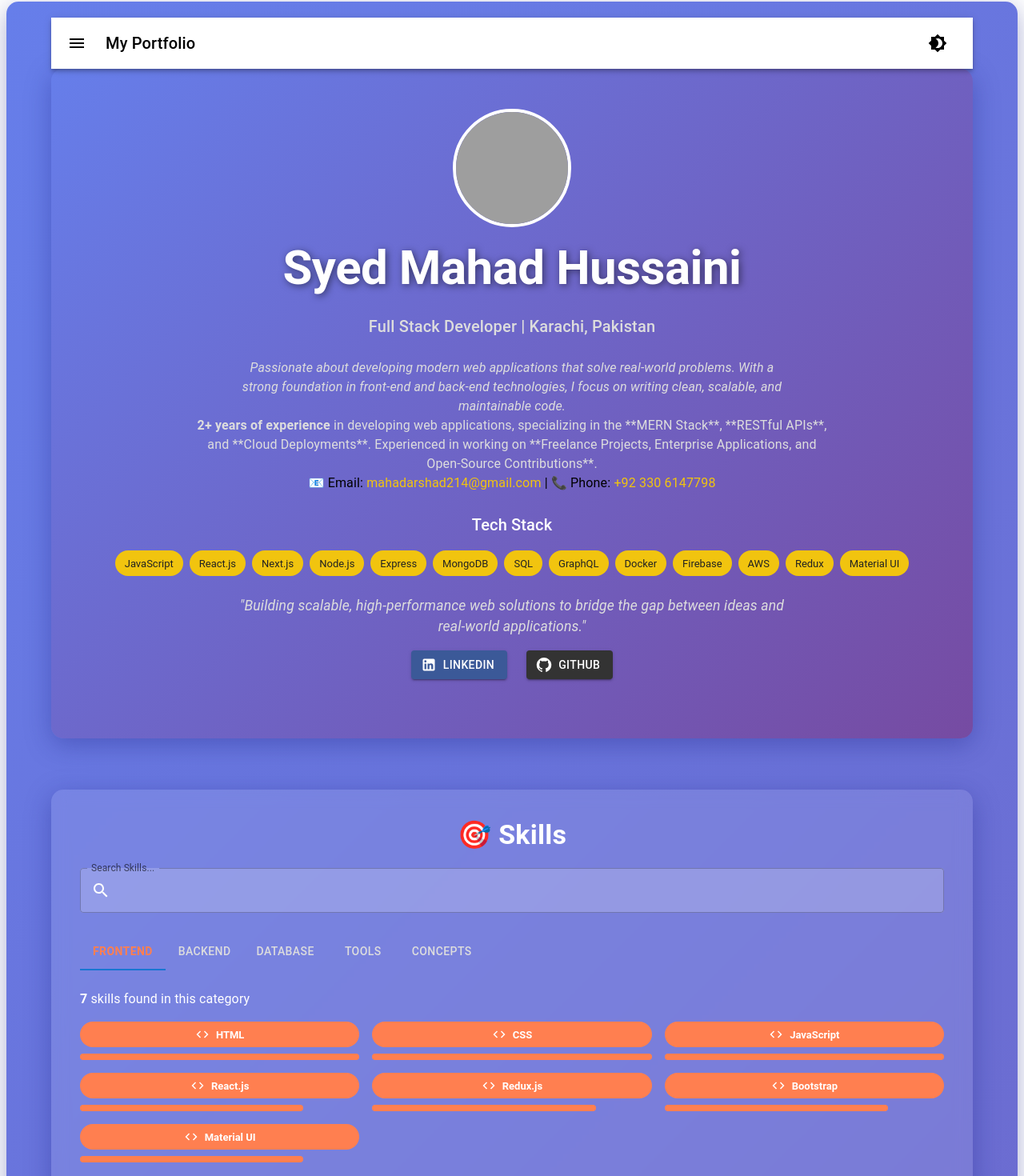
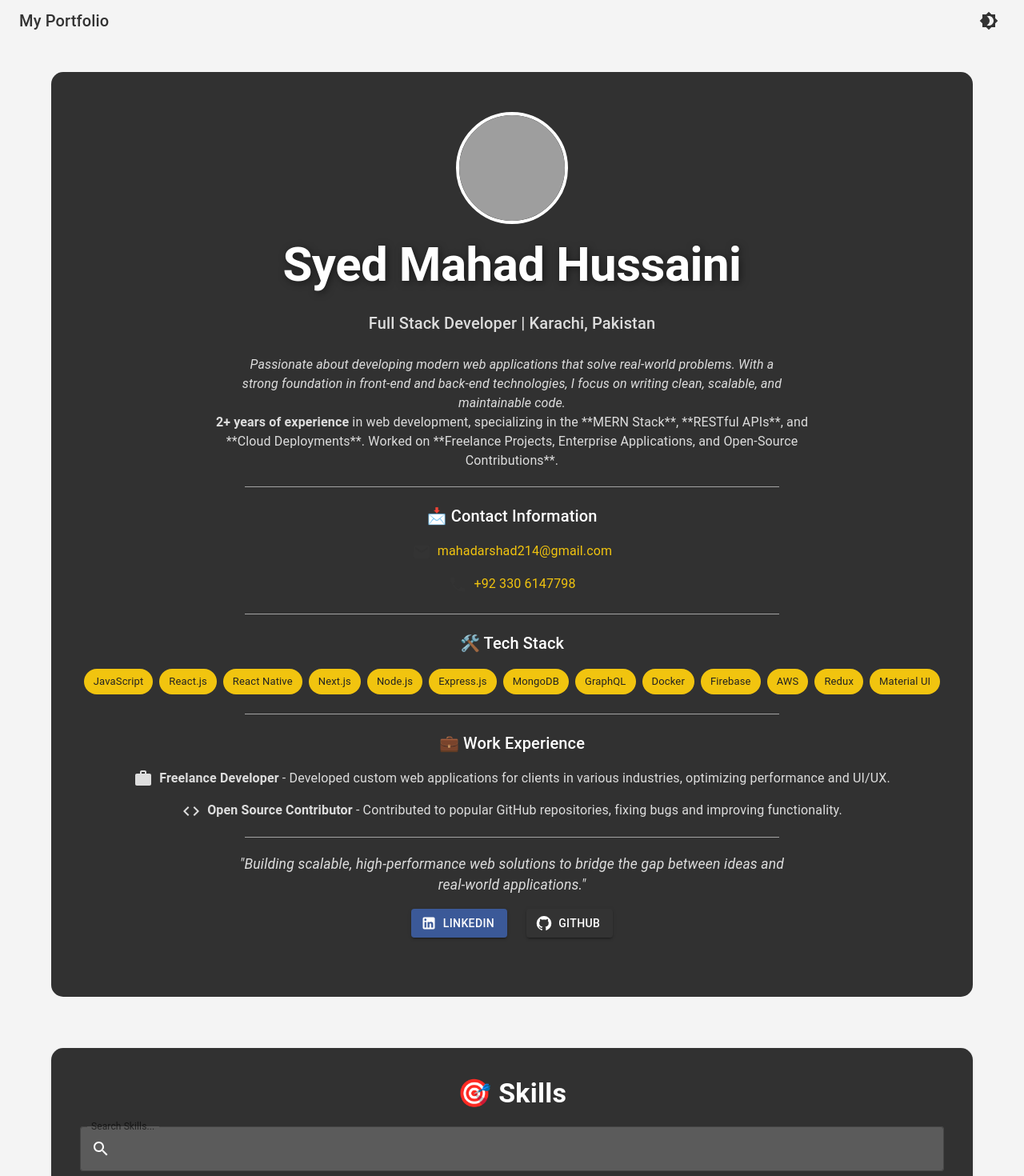
Before and after one commit to mahadhussaini/portfolio, a React (Vite) app: page / in a window 1280 px wide. Shown: the part 6-1476 px from the top of the page at 80% size. Built offline with nearby package versions, Linux system fonts and the light colour scheme; grey boxes are pictures that could not be loaded.

Commit message:
Portfolio Updated

```diff
--- a/src/App.jsx
+++ b/src/App.jsx
@@ -1,10 +1,9 @@
-import React, { useState, Suspense, lazy } from "react";
+import React, { useState, Suspense, lazy, useMemo } from "react";
 import { BrowserRouter as Router, Routes, Route, Link } from "react-router-dom";
 import {
   Container,
   Grid,
   Box,
-  AppBar,
   Toolbar,
   Typography,
   Drawer,
@@ -12,14 +11,17 @@ import {
   ListItem,
   ListItemText,
   IconButton,
-  CircularProgress,
+  CssBaseline,
+  useMediaQuery,
+  Skeleton,
 } from "@mui/material";
+import { createTheme, ThemeProvider } from "@mui/material/styles";
 import {
   Menu as MenuIcon,
   Brightness4 as Brightness4Icon,
   Brightness7 as Brightness7Icon,
 } from "@mui/icons-material";
-import { motion } from "framer-motion";
+import { motion, AnimatePresence } from "framer-motion";
 
 // Lazy load components
 const Header = lazy(() => import("./components/Header"));
@@ -29,233 +31,161 @@ const Experience = lazy(() => import("./components/Experience"));
 const Education = lazy(() => import("./components/Education"));
 const Footer = lazy(() => import("./components/Footer"));
 
-function App() {
+// Page transition animation
+const pageTransition = {
+  initial: { opacity: 0, y: -20 },
+  animate: { opacity: 1, y: 0 },
+  exit: { opacity: 0, y: 20 },
+  transition: { duration: 0.8 },
+};
+
+const App = () => {
   const [darkMode, setDarkMode] = useState(false);
   const [drawerOpen, setDrawerOpen] = useState(false);
+  const isMobile = useMediaQuery("(max-width: 768px)");
 
-  const handleThemeToggle = () => {
-    setDarkMode(!darkMode);
-  };
-
-  const toggleDrawer = (open) => () => {
-    setDrawerOpen(open);
-  };
+  // Dynamic MUI theme based on darkMode state
+  const theme = useMemo(
+    () =>
+      createTheme({
+        palette: {
+          mode: darkMode ? "dark" : "light",
+          primary: {
+            main: darkMode ? "#f1c40f" : "#764ba2",
+          },
+          background: {
+            default: darkMode ? "#121212" : "#f4f4f4",
+            paper: darkMode ? "#1e1e1e" : "#fff",
+          },
+          text: {
+            primary: darkMode ? "#ffffff" : "#333",
+          },
+        },
+      }),
+    [darkMode]
+  );
 
   return (
+    <ThemeProvider theme={theme}>
+      <CssBaseline />
       <Router>
         <Box
-        sx={{
-          minHeight: "100vh",
-          padding: "20px",
-          background: darkMode
-            ? "linear-gradient(135deg, #4b6cb7, #182848)"
-            : "linear-gradient(135deg, #667eea, #764ba2)",
-          display: "flex",
-          justifyContent: "center",
-          alignItems: "center",
-          borderRadius: "15px",
-          boxShadow: "0 8px 32px rgba(31, 38, 135, 0.37)",
-        }}
+          sx={{ minHeight: "100vh", display: "flex", flexDirection: "column" }}
         >
-        <Container maxWidth="lg">
-          {/* Header with Navbar and Theme Toggle */}
-          <AppBar
+          {/* AppBar - Navbar */}
+          {/* <AppBar
             position="sticky"
-            sx={{
-              backgroundColor: darkMode ? "#333" : "#fff",
-              color: darkMode ? "#fff" : "#000",
-            }}
-          >
+            sx={{ backgroundColor: theme.palette.background.paper }}
+          > */}
           <Toolbar>
-              <IconButton
+            {/* <IconButton
               edge="start"
               color="inherit"
-                onClick={toggleDrawer(true)}
+              onClick={() => setDrawerOpen(true)}
               sx={{ mr: 2 }}
             >
               <MenuIcon />
-              </IconButton>
+            </IconButton> */}
             <Typography variant="h6" sx={{ flexGrow: 1 }}>
               My Portfolio
             </Typography>
-              <IconButton color="inherit" onClick={handleThemeToggle}>
+            <IconButton color="inherit" onClick={() => setDarkMode(!darkMode)}>
               {darkMode ? <Brightness7Icon /> : <Brightness4Icon />}
             </IconButton>
           </Toolbar>
-          </AppBar>
+          {/* </AppBar> */}
 
-          {/* Drawer for Mobile Navigation */}
-          <Drawer anchor="left" open={drawerOpen} onClose={toggleDrawer(false)}>
+          {/* Sidebar Navigation (Drawer) */}
+          {/* <Drawer
+            anchor="left"
+            open={drawerOpen}
+            onClose={() => setDrawerOpen(false)}
+          >
             <List sx={{ width: 250 }}>
-              <ListItem button component={Link} to="/">
-                <ListItemText primary="Home" />
+              {["Skills", "Projects", "Experience", "Education"].map(
+                (text, index) => (
+                  <ListItem
+                    button
+                    component={Link}
+                    to={`/${text.toLowerCase()}`}
+                    key={index}
+                    onClick={() => setDrawerOpen(false)}
+                  >
+                    <ListItemText primary={text} sx={{ color: "white" }} />
                   </ListItem>
-              <ListItem button component={Link} to="/skills">
-                <ListItemText primary="Skills" />
-              </ListItem>
-              <ListItem button component={Link} to="/projects">
-                <ListItemText primary="Projects" />
-              </ListItem>
-              <ListItem button component={Link} to="/experience">
-                <ListItemText primary="Experience" />
-              </ListItem>
-              <ListItem button component={Link} to="/education">
-                <ListItemText primary="Education" />
-              </ListItem>
-              <ListItem button component={Link} to="/footer">
-                <ListItemText primary="Footer" />
-              </ListItem>
+                )
+              )}
             </List>
-          </Drawer>
+          </Drawer> */}
 
-          {/* Main Content with Lazy-loaded Components and Animations */}
+          {/* Main Content */}
+          <Container maxWidth="lg" sx={{ flexGrow: 1, py: 4 }}>
+            <AnimatePresence mode="wait">
               <Routes>
                 <Route
                   path="/"
                   element={
                     <Grid container spacing={3}>
-                  <Grid item xs={12}>
+                      {[
+                        { Component: Header, key: "header" },
+                        { Component: Skills, key: "skills" },
+                        { Component: Projects, key: "projects" },
+                        { Component: Experience, key: "experience" },
+                        { Component: Education, key: "education" },
+                        { Component: Footer, key: "footer" },
+                      ].map(({ Component, key }) => (
+                        <Grid item xs={12} key={key}>
                           <Suspense
-                      fallback={<CircularProgress sx={{ color: "#fff" }} />}
+                            fallback={
+                              <Skeleton
+                                variant="rectangular"
+                                height={200}
+                                sx={{ borderRadius: 2 }}
+                              />
+                            }
                           >
-                      <motion.div
-                        initial={{ opacity: 0, y: -20 }}
-                        animate={{ opacity: 1, y: 0 }}
-                        transition={{ duration: 0.8 }}
-                      >
-                        <Header />
+                            <motion.div {...pageTransition}>
+                              <Component />
                             </motion.div>
                           </Suspense>
                         </Grid>
-                  <Grid item xs={12}>
-                    <Suspense
-                      fallback={<CircularProgress sx={{ color: "#fff" }} />}
-                    >
-                      <motion.div
-                        initial={{ opacity: 0, y: -20 }}
-                        animate={{ opacity: 1, y: 0 }}
-                        transition={{ duration: 0.8 }}
-                      >
-                        <Skills />
-                      </motion.div>
-                    </Suspense>
-                  </Grid>
-                  <Grid item xs={12}>
-                    <Suspense
-                      fallback={<CircularProgress sx={{ color: "#fff" }} />}
-                    >
-                      <motion.div
-                        initial={{ opacity: 0, y: -20 }}
-                        animate={{ opacity: 1, y: 0 }}
-                        transition={{ duration: 0.8 }}
-                      >
-                        <Projects />
-                      </motion.div>
-                    </Suspense>
-                  </Grid>
-                  <Grid item xs={12}>
-                    <Suspense
-                      fallback={<CircularProgress sx={{ color: "#fff" }} />}
-                    >
-                      <motion.div
-                        initial={{ opacity: 0, y: -20 }}
-                        animate={{ opacity: 1, y: 0 }}
-                        transition={{ duration: 0.8 }}
-                      >
-                        <Experience />
-                      </motion.div>
-                    </Suspense>
-                  </Grid>
-                  <Grid item xs={12}>
-                    <Suspense
-                      fallback={<CircularProgress sx={{ color: "#fff" }} />}
-                    >
-                      <motion.div
-                        initial={{ opacity: 0, y: -20 }}
-                        animate={{ opacity: 1, y: 0 }}
-                        transition={{ duration: 0.8 }}
-                      >
-                        <Education />
-                      </motion.div>
-                    </Suspense>
-                  </Grid>
-                  <Grid item xs={12}>
-                    <Suspense
-                      fallback={<CircularProgress sx={{ color: "#fff" }} />}
-                    >
-                      <motion.div
-                        initial={{ opacity: 0, y: -20 }}
-                        animate={{ opacity: 1, y: 0 }}
-                        transition={{ duration: 0.8 }}
-                      >
-                        <Footer />
-                      </motion.div>
-                    </Suspense>
-                  </Grid>
+                      ))}
                     </Grid>
                   }
                 />
+                {["skills", "projects", "experience", "education"].map(
+                  (path) => (
                     <Route
-              path="/skills"
+                      key={path}
+                      path={`/${path}`}
                       element={
-                <motion.div
-                  initial={{ opacity: 0 }}
-                  animate={{ opacity: 1 }}
-                  transition={{ duration: 0.8 }}
+                        <motion.div {...pageTransition}>
+                          <Suspense
+                            fallback={
+                              <Skeleton
+                                variant="rectangular"
+                                height={400}
+                                sx={{ borderRadius: 2 }}
+                              />
+                            }
                           >
-                  <Skills />
+                            {React.createElement(
+                              lazy(() =>
+                                import(
+                                  `./components/${
+                                    path.charAt(0).toUpperCase() + path.slice(1)
+                                  }`
+                                )
+                              )
+                            )}
+                          </Suspense>
                         </motion.div>
                       }
                     />
-            <Route
-              path="/projects"
-              element={
-                <motion.div
-                  initial={{ opacity: 0 }}
-                  animate={{ opacity: 1 }}
-                  transition={{ duration: 0.8 }}
-                >
-                  <Projects />
-                </motion.div>
-              }
-            />
-            <Route
-              path="/experience"
-              element={
-                <motion.div
-                  initial={{ opacity: 0 }}
-                  animate={{ opacity: 1 }}
-                  transition={{ duration: 0.8 }}
-                >
-                  <Experience />
-                </motion.div>
-              }
-            />
-            <Route
-              path="/education"
-              element={
-                <motion.div
-                  initial={{ opacity: 0 }}
-                  animate={{ opacity: 1 }}
-                  transition={{ duration: 0.8 }}
-                >
-                  <Education />
-                </motion.div>
-              }
-            />
-            <Route
-              path="/footer"
-              element={
-                <motion.div
-                  initial={{ opacity: 0 }}
-                  animate={{ opacity: 1 }}
-                  transition={{ duration: 0.8 }}
-                >
-                  <Footer />
-                </motion.div>
-              }
-            />
-            {/* 404 Not Found */}
+                  )
+                )}
+
+                {/* 404 Page */}
                 <Route
                   path="*"
                   element={
@@ -265,19 +195,44 @@ function App() {
                         justifyContent: "center",
                         alignItems: "center",
                         height: "100vh",
+                        textAlign: "center",
                       }}
                     >
-                  <Typography variant="h4" color="text.secondary">
+                      {/* <motion.div {...pageTransition}>
+                        <Typography
+                          variant={isMobile ? "h5" : "h4"}
+                          color="error"
+                        >
                           404 - Page Not Found
                         </Typography>
+                        <Typography variant="body1" sx={{ mt: 1 }}>
+                          Oops! The page you&apos;re looking for doesn&apos;t
+                          exist.
+                        </Typography>
+                      </motion.div> */}
                     </Box>
                   }
                 />
               </Routes>
+            </AnimatePresence>
           </Container>
+
+          {/* Footer (Always Present) */}
+          <Suspense
+            fallback={
+              <Skeleton
+                variant="rectangular"
+                height={200}
+                sx={{ borderRadius: 2 }}
+              />
+            }
+          >
+            {/* <Footer /> */}
+          </Suspense>
         </Box>
       </Router>
+    </ThemeProvider>
   );
-}
+};
 
 export default App;
--- a/src/components/Footer.jsx
+++ b/src/components/Footer.jsx
@@ -1,71 +1,120 @@
 import React from "react";
-import { Box, Typography, Link, Grid } from "@mui/material";
-import { GitHub, LinkedIn, Email } from "@mui/icons-material";
+import { Box, Typography, Link, Divider, Stack } from "@mui/material";
+import { GitHub, LinkedIn, Email, Favorite } from "@mui/icons-material";
 
 const Footer = () => {
   return (
     <Box
+      component="footer"
       textAlign="center"
       py={6}
-      mt={4}
-      borderTop={1}
-      borderColor="rgba(255, 255, 255, 0.3)"
-      color="#ddd"
+      mt={6}
+      sx={{
+        backgroundColor: "rgba(0, 0, 0, 0.8)",
+        color: "#ddd",
+        animation: "fadeInUp 1.5s ease-in-out",
+      }}
     >
-      <Typography variant="body2" mb={2}>
-        &copy; 2025 Syed Mahad Hussaini. All rights reserved.
+      {/* Top Section - Let's Connect */}
+      <Typography
+        variant="h5"
+        sx={{ fontWeight: "bold", mb: 2, color: "#fff" }}
+      >
+        Let&apos;s Connect!
+      </Typography>
+      <Typography
+        variant="body1"
+        sx={{ maxWidth: "600px", margin: "0 auto", mb: 3 }}
+      >
+        Whether you&apos;re looking to collaborate on an exciting project or
+        just want to chat about technology, feel free to reach out!
       </Typography>
 
-      <Grid container spacing={3} justifyContent="center">
-        <Grid item>
-          <Typography variant="body2">
-            Built with ❤️ by Syed Mahad Hussaini
-          </Typography>
-        </Grid>
-      </Grid>
-
       {/* Social Media Links */}
-      <Grid container spacing={2} justifyContent="center" mt={2}>
-        <Grid item>
+      <Stack direction="row" spacing={3} justifyContent="center" mt={2}>
         <Link
           href="https://github.com/mahadhussaini"
           target="_blank"
           rel="noopener noreferrer"
           color="inherit"
+          sx={{
+            transition: "transform 0.3s ease-in-out",
+            "&:hover": { transform: "scale(1.2)" },
+          }}
         >
           <GitHub
             fontSize="large"
             sx={{ color: "#ddd", "&:hover": { color: "#f1c40f" } }}
           />
         </Link>
-        </Grid>
-        <Grid item>
         <Link
           href="https://www.linkedin.com/in/mahad-arshad"
           target="_blank"
           rel="noopener noreferrer"
           color="inherit"
+          sx={{
+            transition: "transform 0.3s ease-in-out",
+            "&:hover": { transform: "scale(1.2)" },
+          }}
         >
           <LinkedIn
             fontSize="large"
             sx={{ color: "#ddd", "&:hover": { color: "#f1c40f" } }}
           />
         </Link>
-        </Grid>
-        <Grid item>
         <Link
           href="mailto:mahadarshad214@gmail.com"
           target="_blank"
           rel="noopener noreferrer"
           color="inherit"
+          sx={{
+            transition: "transform 0.3s ease-in-out",
+            "&:hover": { transform: "scale(1.2)" },
+          }}
         >
           <Email
             fontSize="large"
             sx={{ color: "#ddd", "&:hover": { color: "#f1c40f" } }}
           />
         </Link>
-        </Grid>
-      </Grid>
+      </Stack>
+
+      {/* Divider */}
+      <Divider
+        sx={{
+          bgcolor: "rgba(255, 255, 255, 0.3)",
+          my: 4,
+          width: "50%",
+          margin: "20px auto",
+        }}
+      />
+
+      {/* Middle Section - Quote */}
+      <Typography
+        variant="body1"
+        sx={{
+          fontStyle: "italic",
+          fontSize: "1.1rem",
+          maxWidth: "700px",
+          margin: "0 auto",
+          mb: 3,
+        }}
+      >
+        &quot;Passion fuels innovation. Let&apos;s build the future, one line of
+        code at a time.&quot;
+      </Typography>
+
+      {/* Bottom Section - Copyright */}
+      <Typography variant="body2" mb={1} sx={{ color: "#bbb" }}>
+        &copy; {new Date().getFullYear()} Syed Mahad Hussaini. All rights
+        reserved.
+      </Typography>
+
+      <Typography variant="body2">
+        Built with{" "}
+        <Favorite sx={{ verticalAlign: "middle", color: "#e74c3c", mx: 0.5 }} />{" "}
+        by Syed Mahad Hussaini
+      </Typography>
     </Box>
   );
 };
--- a/src/components/Header.jsx
+++ b/src/components/Header.jsx
@@ -7,8 +7,16 @@ import {
   Stack,
   Chip,
   Grid,
+  Divider,
 } from "@mui/material";
-import { LinkedIn, GitHub } from "@mui/icons-material";
+import {
+  LinkedIn,
+  GitHub,
+  Email,
+  Phone,
+  Work,
+  Code,
+} from "@mui/icons-material";
 
 const avatarUrl =
   "https://media.licdn.com/dms/image/v2/D4D03AQFE5DwmKkGEgg/profile-displayphoto-shrink_800_800/profile-displayphoto-shrink_800_800/0/1700839156751?e=1742428800&v=beta&t=lrJaDWj0t-jZZ1RSD-KhIxLbPc3YX_Ej4Xy-7621LS8";
@@ -19,10 +27,9 @@ const Header = () => {
       textAlign="center"
       mb={5}
       sx={{
-        background: "linear-gradient(135deg, #667eea, #764ba2)",
+        backgroundColor: "rgba(0, 0, 0, 0.8)",
         padding: "50px 20px",
         borderRadius: "15px",
-        boxShadow: "0 8px 32px rgba(31, 38, 135, 0.37)",
         animation: "fadeIn 1.5s ease-in-out",
       }}
     >
@@ -79,22 +86,28 @@ const Header = () => {
         variant="body1"
         sx={{ color: "#ddd", mb: 4, maxWidth: "800px", margin: "0 auto" }}
       >
-        <strong>2+ years of experience</strong> in developing web applications,
-        specializing in the **MERN Stack**, **RESTful APIs**, and **Cloud
-        Deployments**. Experienced in working on **Freelance Projects,
-        Enterprise Applications, and Open-Source Contributions**.
+        <strong>2+ years of experience</strong> in web development, specializing
+        in the **MERN Stack**, **RESTful APIs**, and **Cloud Deployments**.
+        Worked on **Freelance Projects, Enterprise Applications, and Open-Source
+        Contributions**.
       </Typography>
 
       {/* Contact Information */}
-      <Typography variant="body1" sx={{ mb: 3 }}>
-        📧 Email:{" "}
+      <Divider sx={{ bgcolor: "#bbb", margin: "20px auto", width: "60%" }} />
+      <Typography variant="h6" sx={{ color: "#fff", mb: 2 }}>
+        📩 Contact Information
+      </Typography>
+      <Typography variant="body1" sx={{ mb: 2 }}>
+        <Email sx={{ verticalAlign: "middle", mr: 1 }} />
         <a
           href="mailto:mahadarshad214@gmail.com"
           style={{ color: "#f1c40f", textDecoration: "none" }}
         >
           mahadarshad214@gmail.com
-        </a>{" "}
-        | 📞 Phone:{" "}
+        </a>
+      </Typography>
+      <Typography variant="body1" sx={{ mb: 3 }}>
+        <Phone sx={{ verticalAlign: "middle", mr: 1 }} />
         <a
           href="tel:+923306147798"
           style={{ color: "#f1c40f", textDecoration: "none" }}
@@ -103,19 +116,20 @@ const Header = () => {
         </a>
       </Typography>
 
-      {/* Skills Section */}
+      {/* Tech Stack Section */}
+      <Divider sx={{ bgcolor: "#bbb", margin: "20px auto", width: "60%" }} />
       <Typography variant="h6" sx={{ color: "#fff", mb: 2 }}>
-        Tech Stack
+        🛠️ Tech Stack
       </Typography>
       <Grid container spacing={1} justifyContent="center" sx={{ mb: 3 }}>
         {[
           "JavaScript",
           "React.js",
+          "React Native",
           "Next.js",
           "Node.js",
-          "Express",
+          "Express.js",
           "MongoDB",
-          "SQL",
           "GraphQL",
           "Docker",
           "Firebase",
@@ -132,7 +146,24 @@ const Header = () => {
         ))}
       </Grid>
 
+      {/* Work Experience */}
+      <Divider sx={{ bgcolor: "#bbb", margin: "20px auto", width: "60%" }} />
+      <Typography variant="h6" sx={{ color: "#fff", mb: 2 }}>
+        💼 Work Experience
+      </Typography>
+      <Typography variant="body1" sx={{ color: "#ddd", mb: 2 }}>
+        <Work sx={{ verticalAlign: "middle", mr: 1 }} />
+        <strong>Freelance Developer</strong> - Developed custom web applications
+        for clients in various industries, optimizing performance and UI/UX.
+      </Typography>
+      <Typography variant="body1" sx={{ color: "#ddd", mb: 2 }}>
+        <Code sx={{ verticalAlign: "middle", mr: 1 }} />
+        <strong>Open Source Contributor</strong> - Contributed to popular GitHub
+        repositories, fixing bugs and improving functionality.
+      </Typography>
+
       {/* Quote */}
+      <Divider sx={{ bgcolor: "#bbb", margin: "20px auto", width: "60%" }} />
       <Typography
         variant="body1"
         sx={{
@@ -144,11 +175,11 @@ const Header = () => {
           margin: "0 auto",
         }}
       >
-        "Building scalable, high-performance web solutions to bridge the gap
-        between ideas and real-world applications."
+        &quot;Building scalable, high-performance web solutions to bridge the
+        gap between ideas and real-world applications.&quot;
       </Typography>
 
-      {/* Buttons for LinkedIn, GitHub */}
+      {/* Social Links */}
       <Stack
         direction="row"
         spacing={3}
--- a/src/components/Projects.jsx
+++ b/src/components/Projects.jsx
@@ -200,7 +200,7 @@ const Projects = () => {
   return (
     <Card
       sx={{
-        backgroundColor: "rgba(255, 255, 255, 0.1)",
+        backgroundColor: "rgba(0, 0, 0, 0.8)",
         borderRadius: "15px",
         padding: "20px",
         color: "#fff",
@@ -252,13 +252,11 @@ const Projects = () => {
                 sx={{
                   backgroundColor: "rgba(255, 255, 255, 0.2)",
                   borderRadius: "10px",
-                  boxShadow: "0 4px 20px rgba(31, 38, 135, 0.2)",
                   padding: "15px",
                   color: "#fff",
                   transition: "transform 0.3s ease-in-out",
                   "&:hover": {
                     transform: "scale(1.05)",
-                    boxShadow: "0 8px 32px rgba(31, 38, 135, 0.37)",
                   },
                 }}
               >
--- a/src/components/Skills.jsx
+++ b/src/components/Skills.jsx
@@ -157,9 +157,8 @@ const Skills = () => {
     >
       <Card
         sx={{
-          backgroundColor: "rgba(255, 255, 255, 0.1)",
+          backgroundColor: "rgba(0, 0, 0, 0.8)",
           borderRadius: "15px",
-          boxShadow: "0 8px 32px 0 rgba(31, 38, 135, 0.37)",
           color: "#fff",
           padding: "20px",
           backdropFilter: "blur(10px)",
```
Also changed, not shown: src/components/Education.jsx (+7 -7 lines), src/components/Experience.jsx (+7 -9 lines), 1 other file (tests, documents, lock files or other folders). Lines whose indentation alone changed are shown as unchanged.
